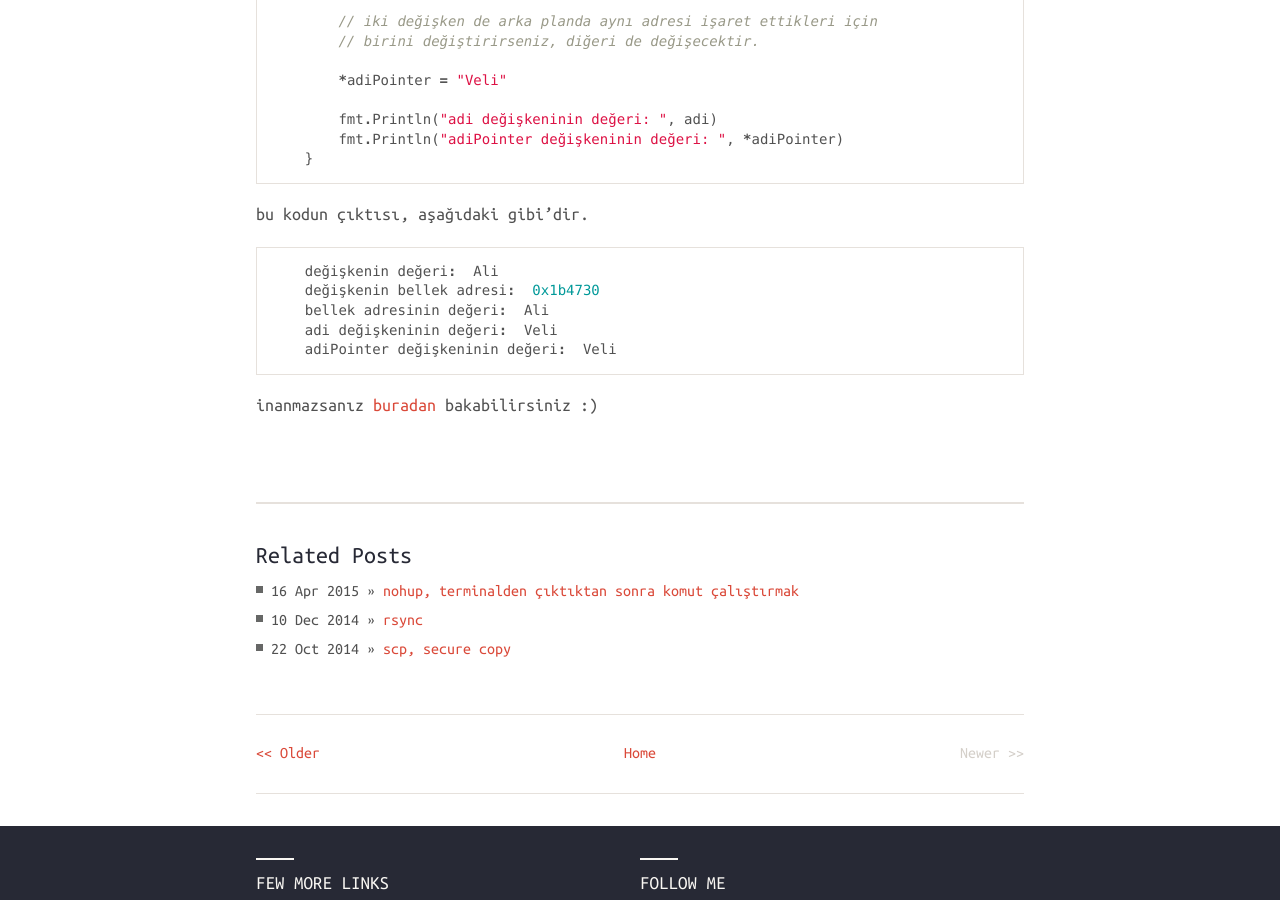
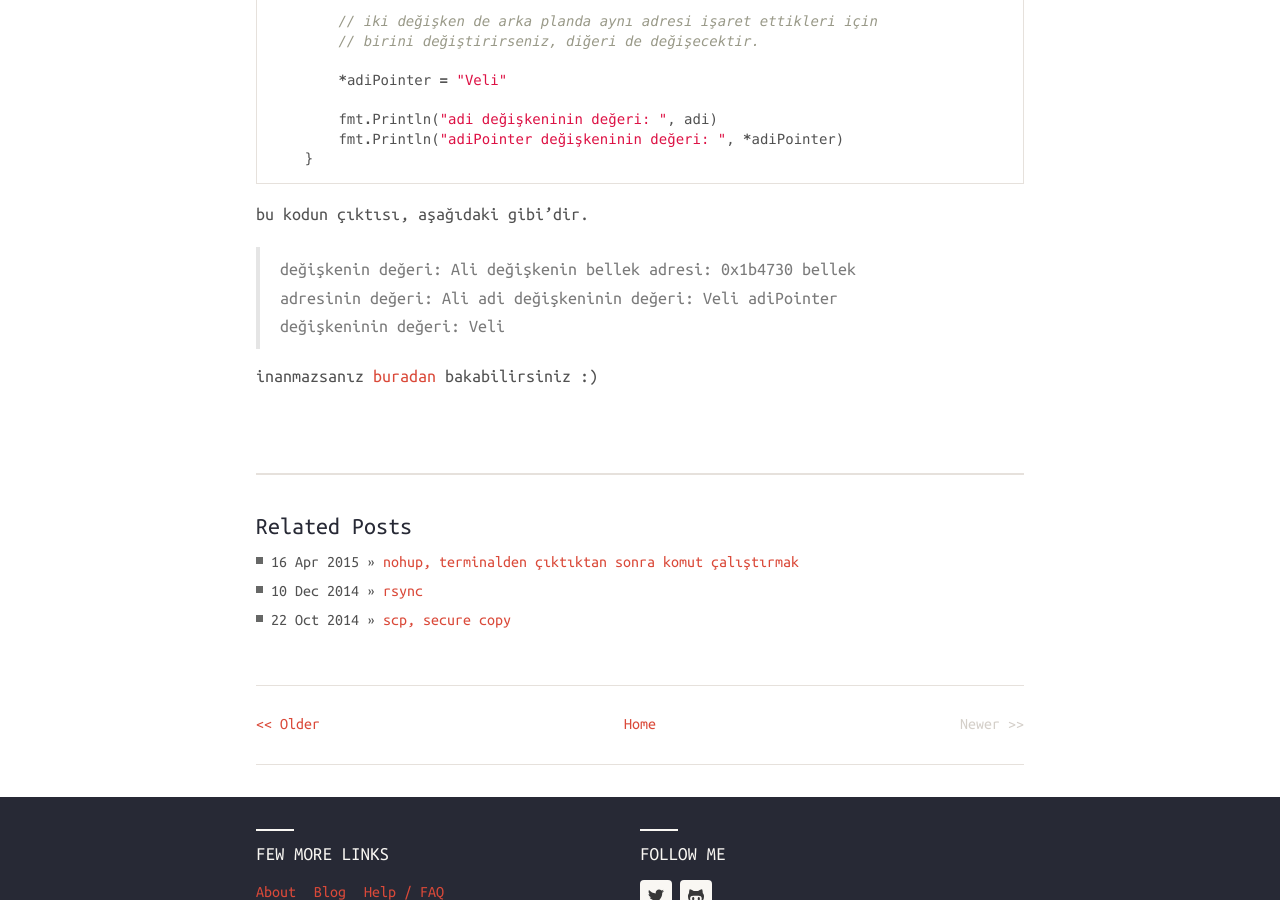
Before and after one commit to alioygur/alioygur.github.io, a Jekyll site: the page built from _posts/2015-04-22-go-lang-pointer-kavrami.md, in a window 1280 px wide and 900 px high, scrolled down 1216 px. Built offline with Jekyll 4.4.1, drawn with Linux system fonts in a browser that asks for light colours; nearby versions of some CDN libraries; comment, search, counter and statistics services are not loaded.

Commit message:
updated post

```diff
--- a/_posts/2015-04-22-go-lang-pointer-kavrami.md
+++ b/_posts/2015-04-22-go-lang-pointer-kavrami.md
@@ -46,12 +46,10 @@ pointer'ları kullanırken `*` ve `&` karekterlerini sıkça kullanırız.
 
 bu kodun çıktısı, aşağıdaki gibi'dir.
 
-{% highlight go %}
-    değişkenin değeri:  Ali
-    değişkenin bellek adresi:  0x1b4730
-    bellek adresinin değeri:  Ali
-    adi değişkeninin değeri:  Veli
-    adiPointer değişkeninin değeri:  Veli
-{% endhighlight %}
+> değişkenin değeri:  Ali
+> değişkenin bellek adresi:  0x1b4730
+> bellek adresinin değeri:  Ali
+> adi değişkeninin değeri:  Veli
+> adiPointer değişkeninin değeri:  Veli
 
 inanmazsanız [buradan](http://play.golang.org/p/MiCA-rbmQB) bakabilirsiniz :)
```
